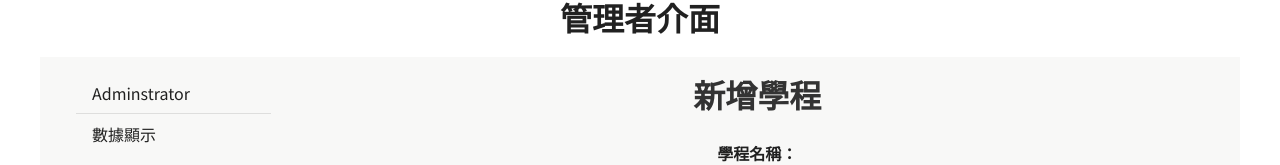
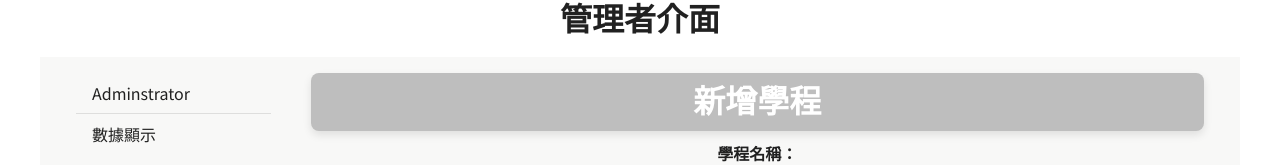
Before and after one commit to maggiey89/vproject, a Vue app: page /admin/uploadprogram in a window 1280 px wide. Shown: the part 117-282 px from the top of the page. Built offline with nearby package versions, Linux system fonts and the light colour scheme; no server answers; the HTML template or start-up script is replaced by a standard one.

Commit message:
新增課程

```diff
--- a/src/components/admin/uploadprogram.vue
+++ b/src/components/admin/uploadprogram.vue
@@ -148,11 +148,15 @@ export default {
 <!-- //----------------------------------------- -->
 <style scoped>
 h1 {
-  margin-bottom: 20px;
+  margin-bottom: 2px;
   font-family: 'Arial', sans-serif;
-  color: #333;
+  color: #fff;
+  background-color: rgb(190, 190, 190);
+  padding: 5px 10px;
+  border-radius: 8px;
+  text-align: center;
+  box-shadow: 0 4px 8px rgba(0, 0, 0, 0.1);
 }
-
 .form-group {
   margin-bottom: 20px;
 }
```
